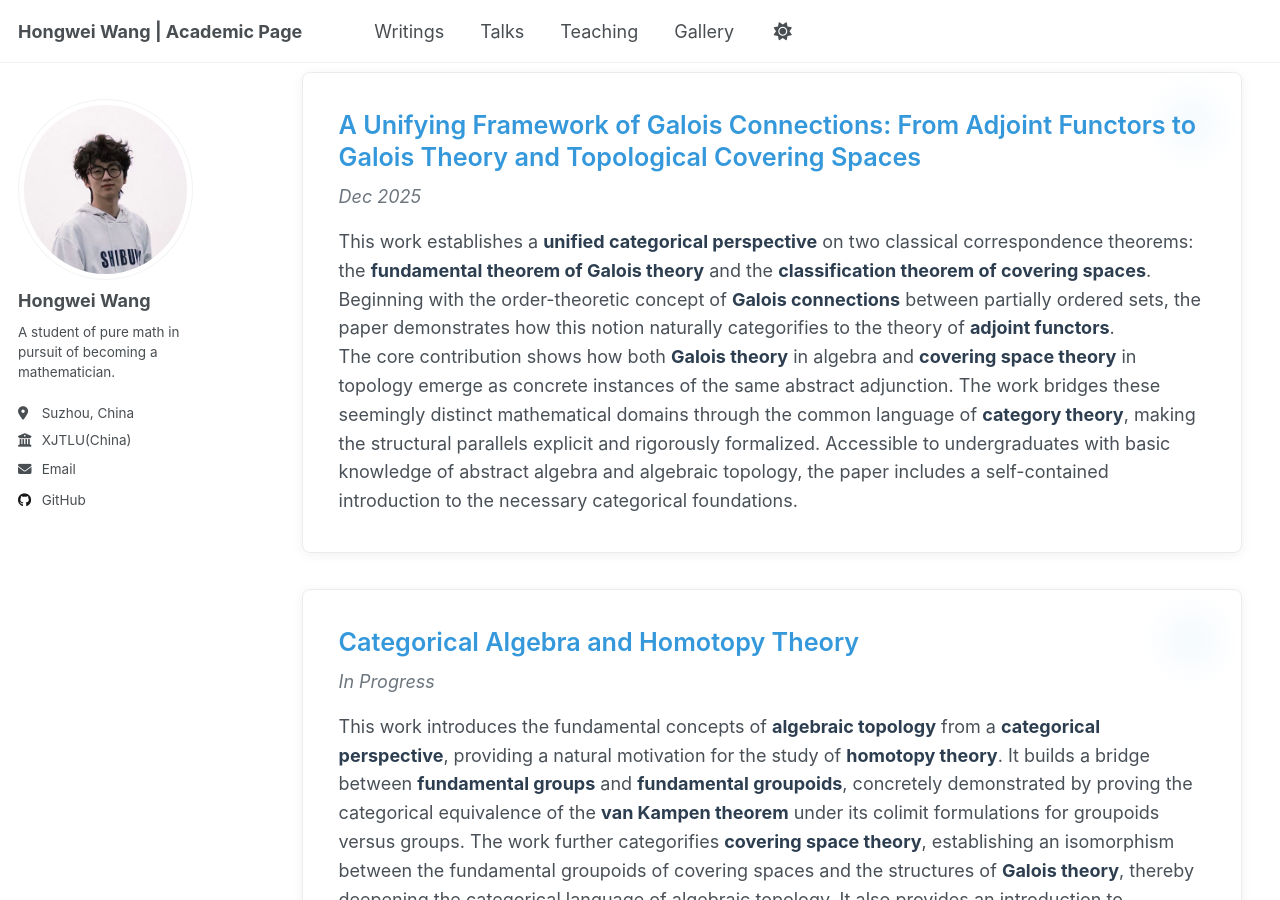
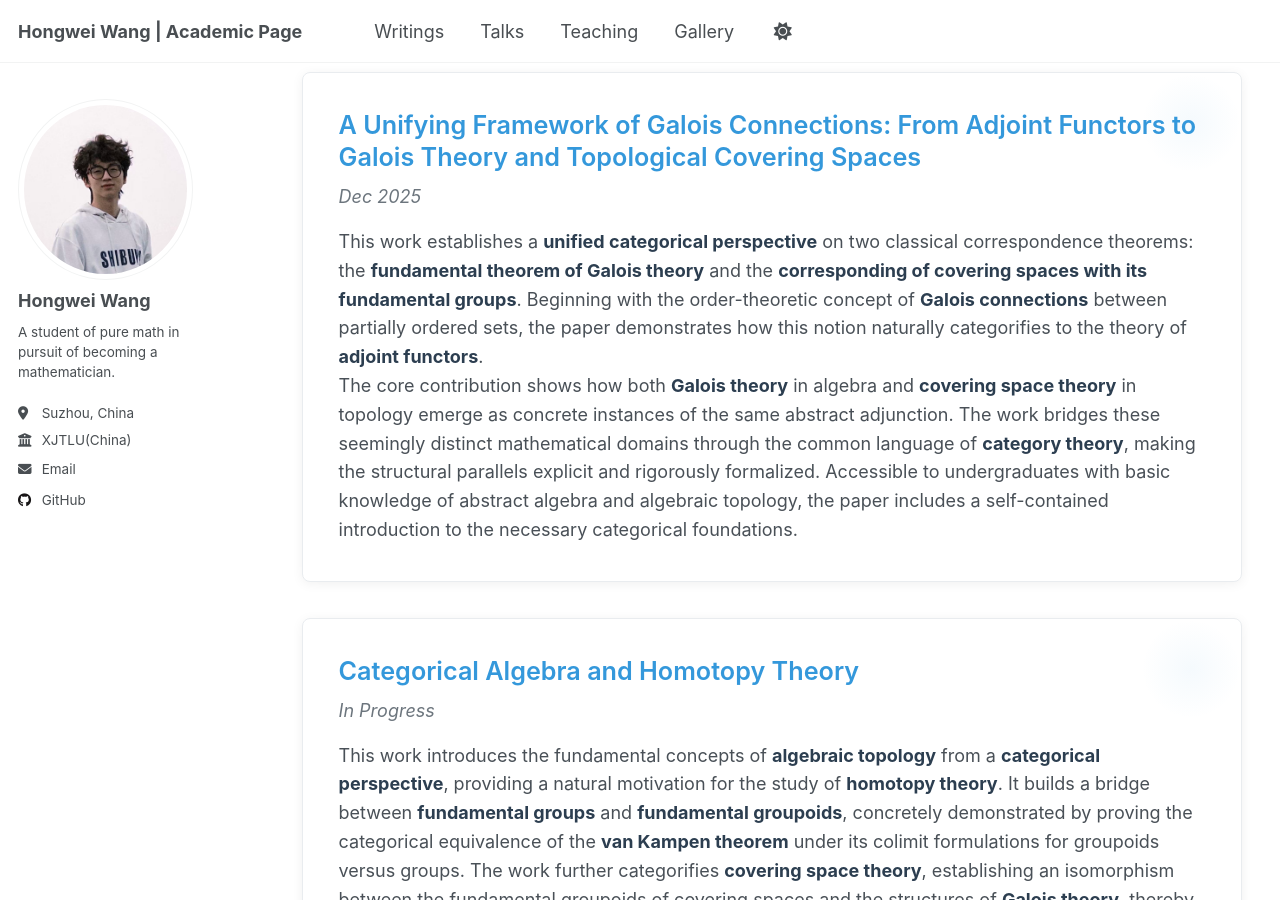
Before and after one commit to WangHongWei-AcademicPage/WangHongWei-AcademicPage.github.io, a Jekyll site: the page built from _pages/writings.html, in a window 1280 px wide and 900 px high, scrolled down 443 px. Built offline with Jekyll 4.4.1, drawn with Linux system fonts in a browser that asks for light colours; a script that is not in the unit is left out.

Commit message:
Update writings.html

```diff
--- a/_pages/writings.html
+++ b/_pages/writings.html
@@ -183,7 +183,7 @@ author_profile: true
     <div class="writing-meta">Dec 2025</div>
   </div>
   <p class="writing-description">
-    This work establishes a <strong>unified categorical perspective</strong> on two classical correspondence theorems: the <strong>fundamental theorem of Galois theory</strong> and the <strong>classification theorem of covering spaces</strong>. Beginning with the order-theoretic concept of <strong>Galois connections</strong> between partially ordered sets, the paper demonstrates how this notion naturally categorifies to the theory of <strong>adjoint functors</strong>.
+    This work establishes a <strong>unified categorical perspective</strong> on two classical correspondence theorems: the <strong>fundamental theorem of Galois theory</strong> and the <strong>corresponding of covering spaces with its fundamental groups</strong>. Beginning with the order-theoretic concept of <strong>Galois connections</strong> between partially ordered sets, the paper demonstrates how this notion naturally categorifies to the theory of <strong>adjoint functors</strong>.
   </p>
   <p class="writing-description">
     The core contribution shows how both <strong>Galois theory</strong> in algebra and <strong>covering space theory</strong> in topology emerge as concrete instances of the same abstract adjunction. The work bridges these seemingly distinct mathematical domains through the common language of <strong>category theory</strong>, making the structural parallels explicit and rigorously formalized. Accessible to undergraduates with basic knowledge of abstract algebra and algebraic topology, the paper includes a self-contained introduction to the necessary categorical foundations.
```
